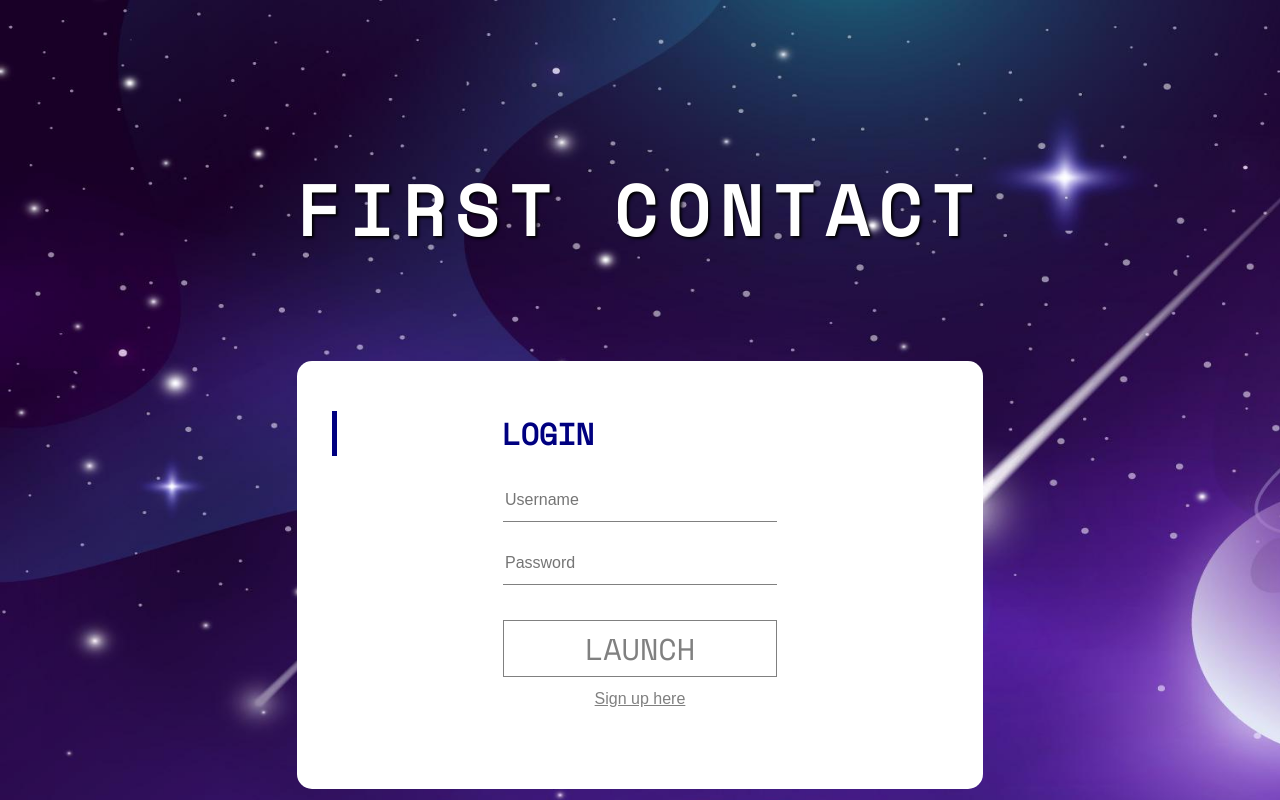
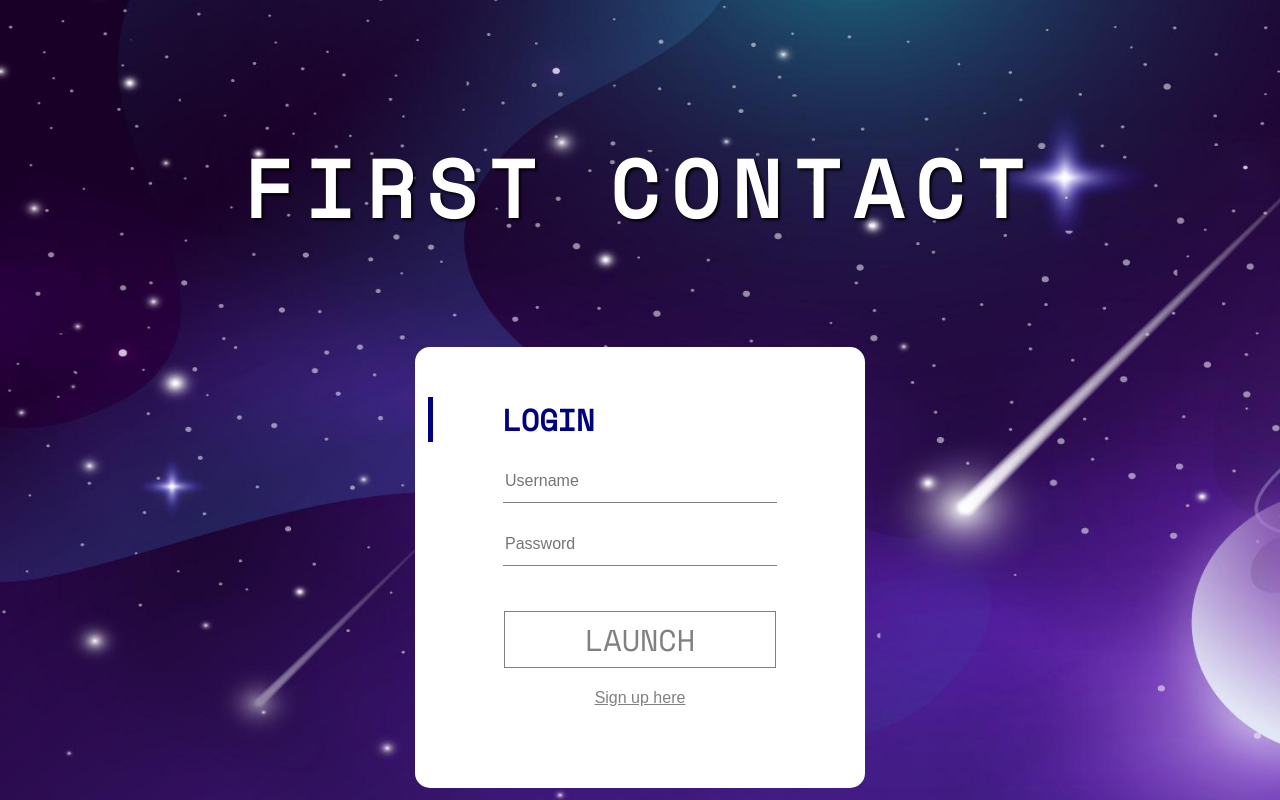
Before and after one commit to FirstContact26/POOSD-Group26, a PHP site: page / in a window 1280 px wide. Run offline with PHP 8.4, Linux system fonts and the light colour scheme.

Commit message:
Tweaked login page and fixed null user login

```diff
--- a/css/login.css
+++ b/css/login.css
@@ -11,72 +11,23 @@ body
     background-size: 2560px 1440px;
     display: flex;
     flex-direction: column;
-    flex-wrap: wrap;
-    align-content: center;
+    align-items: center;
 }
 
+/*FIRST CONTACT*/
 #title
 {
-    font-size: 70px;
+    font-size: 80px;
     text-align: center;
     font-family: SpaceMono;
     color: #FFFFFF;
-    letter-spacing: 10px;
+    letter-spacing: 12px;
     text-shadow: 2px 2px 3px black;
     margin-bottom: 100px;
-    margin-top: 150px;
+    margin-top: 120px;
 }
 
-#searchText
-{
-	font-size: 30px;
-}
-#colorText
-{
-	font-size: 30px;
-}
-
-#loginTitle{
-    display: inline-block;
-    font-size: 1em;
-    width: 70%;
-    text-align: left;
-    margin-bottom: 2%;
-    font-family: SpaceMono;
-    color: navy;
-    border-left: 5px solid navy;
-    padding-left: 165px;
-    font-weight: bold;
-}
-
-#loginResult{
-    display: inline-block;
-    font-size: 0.8em;
-    width: 90%;
-    text-align: center;
-    margin-left: 5%;
-    margin-bottom: 2%;
-    font-family: 'Ubuntu', sans-serif;
-    color: #95060a;
-}
-
-#userName{
-    display: inline-block;
-    width: 80%;
-    margin-left: 10%;
-    text-align: center;
-}
-
-select{
-    width: 30%;
-    margin-left: 35%;
-    margin-top: 2%;
-    font-size: 0.75em;
-    font-family: 'Ubuntu', sans-serif;
-}
-
-/*----------------Richard------------------*/
-
+/*Housing block for login and register*/
 #loginDiv
 {
     font-size: 30px;
@@ -89,47 +40,55 @@ select{
     flex-direction: column;
     align-items: center;
     border-radius: 15px;
+    width: 400px;
 }
 
-/*Action login and sign up buttons*/
-.buttons
-{
-    font-size: 30px;
+/*Login/Register title*/
+#loginTitle{
+    font-size: 1em;
     width: 100%;
+    text-align: left;
+    padding-left: 70px;
+    margin-left: 50px;
+    margin-bottom: 2%;
     font-family: SpaceMono;
-    margin-top: 25px;
-    padding: 5px;
-    background-color: white;
-    color: gray;
-    border: 1px solid gray;
-    transition-duration: 0.3s;
+    color: navy;
+    border-left: 5px solid navy;
+    font-weight: bold;
 }
 
-.buttons:hover{
-    background-color: navy;
-    color: white;
-    opacity: 70%;
-    transition-duration: 0.3s;
+/*all elements on register page*/
+#register-inputs {
+    display: none;
+    flex-direction: column;
+    align-items: center;
 }
 
-.buttons:active{
-    opacity: 30%;
+/*all elements on login page*/
+#login-inputs {
+    display: flex;
+    flex-direction: column;
+    align-items: center;
 }
 
-/*Swap to Sign up and login button*/
-#signup-login {
-	color: gray;
-    width: 100%;
-	text-decoration-line: underline;
-	border: none;
-	font-size: 16px;
+/*Error message for invalid login*/
+#loginResult{
+    display: inline-block;
+    font-size: 16px;
     text-align: center;
-    background-color: white;
-    font-family: Arial;
+    font-family: SpaceMono;
+    color: navy;
+    margin-top: 15px;
 }
-#signup-login:hover {
-	color: navy;
-	cursor: pointer;
+
+/*Feedback message for registering new user*/
+#registerResult{
+    display: inline-block;
+    font-size: 16px;
+    text-align: center;
+    font-family: SpaceMono;
+    color: navy;
+    margin-top: 15px;
 }
 
 /*input text field*/
@@ -145,11 +104,47 @@ input[type="text-field"] {
     margin-bottom: 10px;
     margin-top: 10px;
 }
-
 input:focus {
     outline: none;
 }
 
-#register-inputs {
-    display: none;
+/*Action login and sign up buttons*/
+.buttons
+{
+    font-size: 30px;
+    font-family: SpaceMono;
+    margin-top: 20px;
+    margin-bottom: 20px;
+    padding: 5px;
+    padding-right: 80px;
+    padding-left: 80px;
+    background-color: white;
+    color: gray;
+    border: 1px solid gray;
+    transition-duration: 0.3s;
 }
+.buttons:hover{
+    background-color: navy;
+    color: white;
+    opacity: 70%;
+    transition-duration: 0.3s;
+}
+.buttons:active{
+    opacity: 30%;
+}
+
+/*Swap to Sign up and login button*/
+#signup-login {
+	color: gray;
+	text-decoration-line: underline;
+	border: none;
+	font-size: 16px;
+    text-align: center;
+    background-color: white;
+    font-family: Arial;
+    width: 100%;
+}
+#signup-login:hover {
+	color: navy;
+	cursor: pointer;
+}
--- a/index.html
+++ b/index.html
@@ -15,21 +15,21 @@
 <div id="loginDiv">
 	<span id="loginTitle">LOGIN</span>
 	<div id="register-inputs">
-		<input type="text-field" id="firstName" placeholder="First Name" /><br />
-		<input type="text-field" id="lastName" placeholder="Last Name"/><br />
-		<input type="text-field" id="regUsername" placeholder="Username" /><br />
-		<input type="text-field" id="regPassword" placeholder="Password"/><br />
+		<input type="text-field" id="firstName" placeholder="First Name" />
+		<input type="text-field" id="lastName" placeholder="Last Name"/>
+		<input type="text-field" id="regUsername" placeholder="Username" />
+		<input type="text-field" id="regPassword" placeholder="Password"/>
+		<span id="registerResult"></span>
 		<button type="button" id="registerButton" class="buttons" onclick="doRegister();">SIGNUP</button>
 		<button type="button" id="signup-login" onclick="swapRegister();">Login here</button>
 	</div>
 	<div id="login-inputs">
-		<input type="text-field" id="loginName" placeholder="Username" /><br />
-		<input type="text-field" id="loginPassword" placeholder="Password"/><br />
+		<input type="text-field" id="loginName" placeholder="Username"/>
+		<input type="text-field" id="loginPassword" placeholder="Password"/>
+		<span id="loginResult"></span>
 		<button type="button" id="loginButton" class="buttons" onclick="doLogin();">LAUNCH</button>
 		<button type="button" id="signup-login" onclick="swapLogin();">Sign up here</button>
 	</div>
-	<span id="loginResult"></span>
-	<span id="registerResult"></span>
 </div>
 
 </body>
```
Also changed, not shown: js/code.js (+27 -5 lines).
